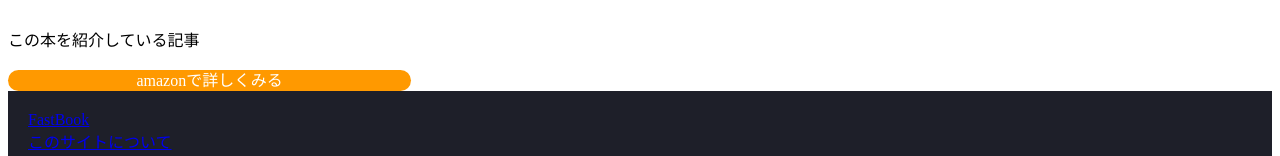
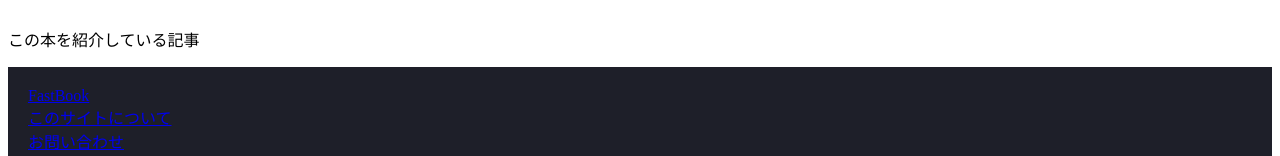
Before and after one commit to akizora/vue-practice-site, a Nuxt app: page /book/1 in a window 1280 px wide. Shown: the part 395-551 px from the top of the page. Built offline with nearby package versions, Linux system fonts and the light colour scheme.

Commit message:
affiliate btn

```diff
--- a/pages/book/_id.vue
+++ b/pages/book/_id.vue
@@ -29,7 +29,13 @@
       </div>
       <div class="row my-3">
         <div class="col-sm-6 p-3 text-center">
-          <a href="" class="add-to-cart-btn p-2">amazonで詳しくみる</a>
+          <a
+            v-if="this.affiliateLink !== null"
+            :href="this.affiliateLink"
+            class="add-to-cart-btn p-2"
+          >
+            amazonで詳しくみる
+          </a>
         </div>
       </div>
     </div>
@@ -45,6 +51,7 @@ export default {
       bookInfo: this.getBook(this.$route.params.id),
       relatePosts: this.getBookPost(this.$route.params.id),
       postInfo: null,
+      affiliateLink: null,
     }
   },
   methods: {
@@ -56,6 +63,7 @@ export default {
             "https://images-na.ssl-images-amazon.com/images/P/" +
             res.asin +
             ".09.LZZZZZZZ.jpg"
+          this.affiliateLink = res.affiliate_link
         })
         .catch((err) => {
           console.log(err)
```
